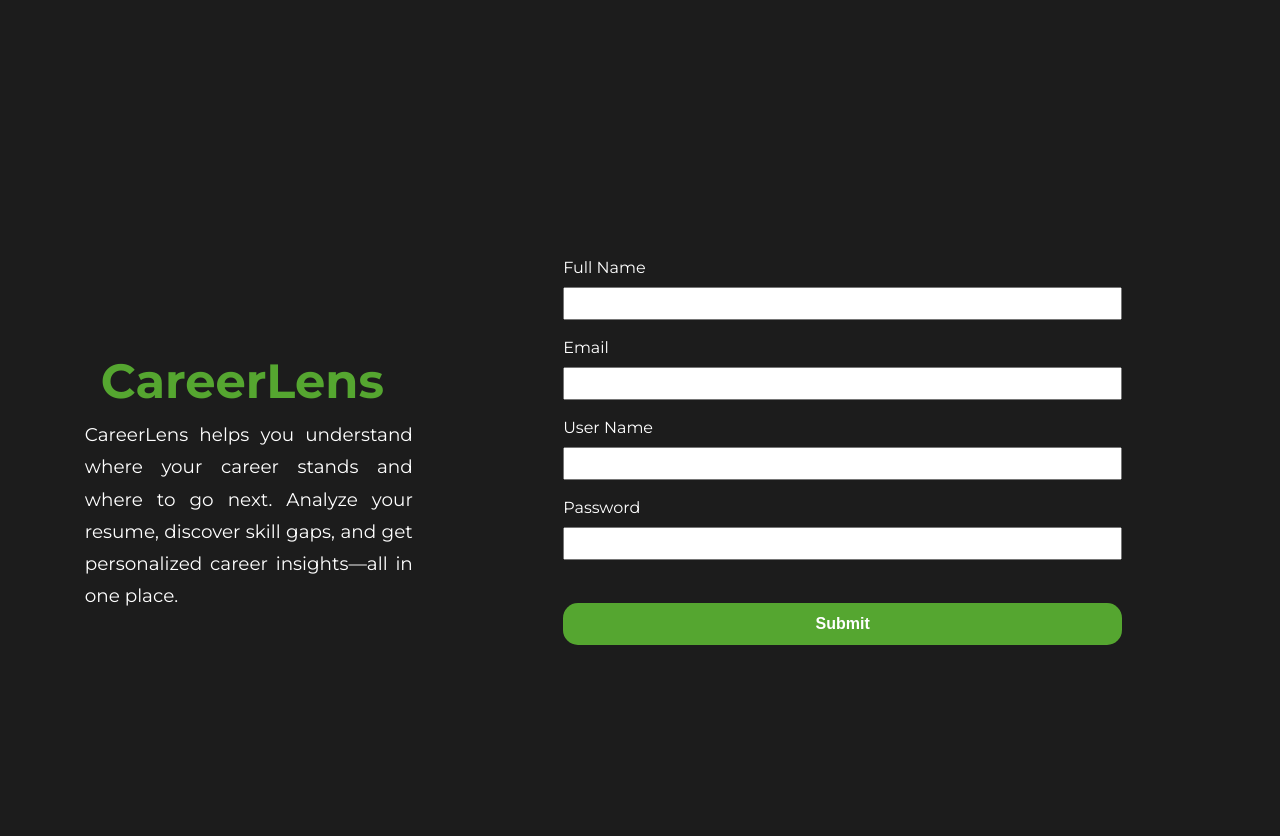
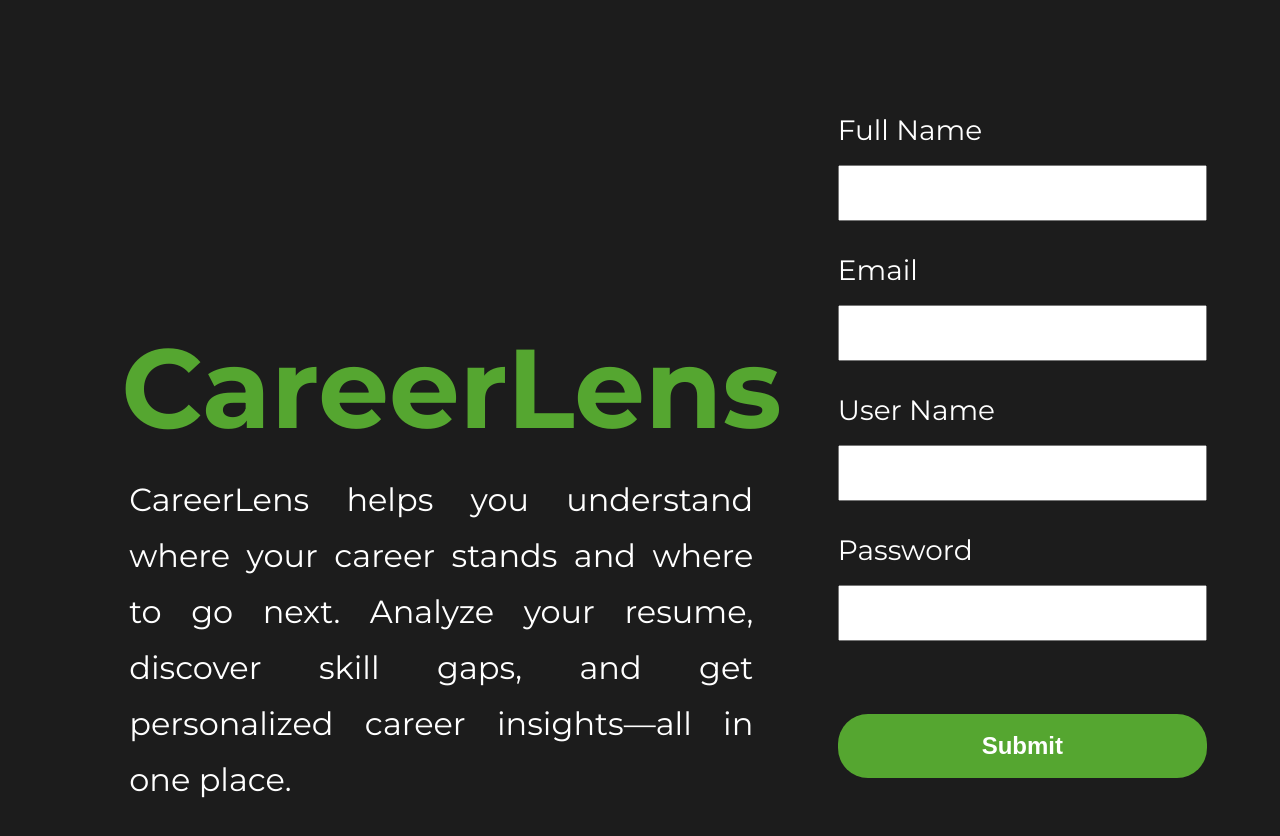
Before and after one commit to Georgin-codes/CareerLens, a plain HTML site: page public/signup.html in a window 1280 px wide. After the commit the page ends 808 px from the top, so only its background shows below. Drawn offline with Linux system fonts and the light colour scheme.

Commit message:
adds media query 1080px to signup page

```diff
--- a/public/index.css
+++ b/public/index.css
@@ -145,3 +145,37 @@ p{
         margin:.5em 0 0;
     }
 }
+
+@media(min-width:1080px){
+    body{
+        padding: 0 10em;
+
+    }
+
+    h1{
+        font-size: 7rem;
+    }
+     p{
+        font-size: 2rem;
+        line-height: 1.75em;
+    }
+
+    .signup-form{
+        grid-template-rows: repeat(8, 70px) 50px;
+    }
+
+    .btn{
+        font-size: 1.5rem;
+        border-radius: 30px;
+        margin-top: 5.5em;
+    }
+
+    header{
+        margin-left:2em;
+    }
+
+    label, input{
+        font-size: 1.75rem;
+    }
+
+}
```
